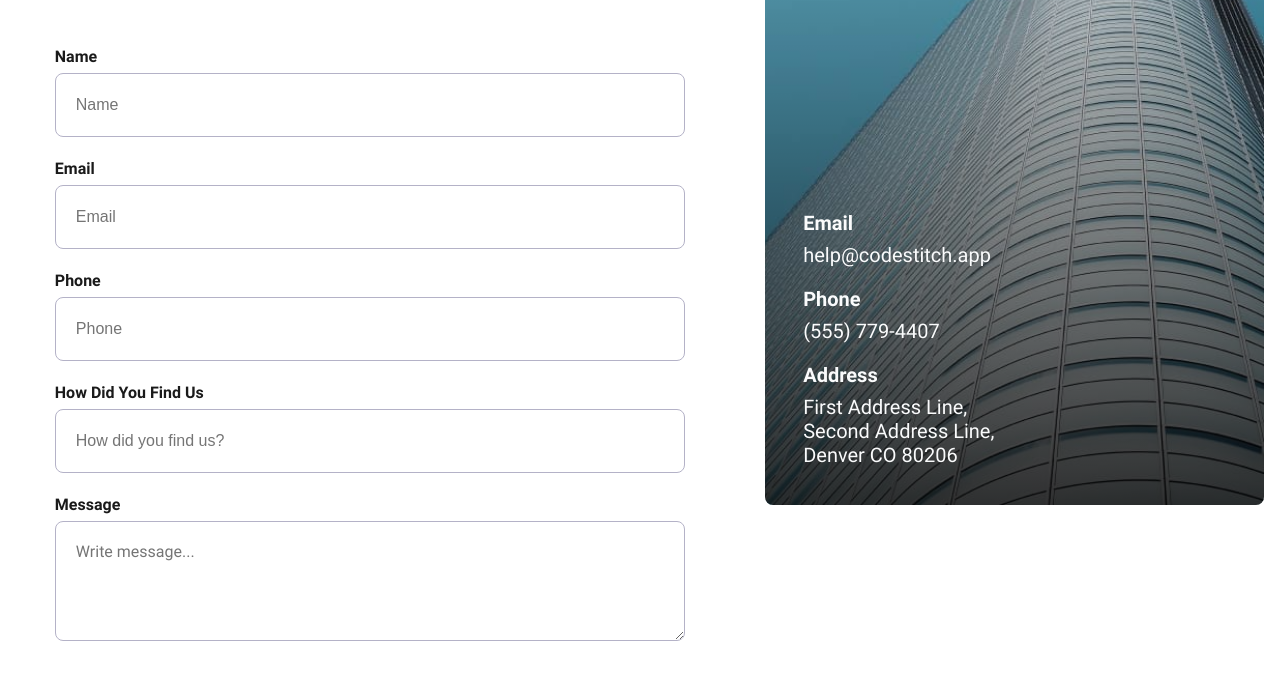
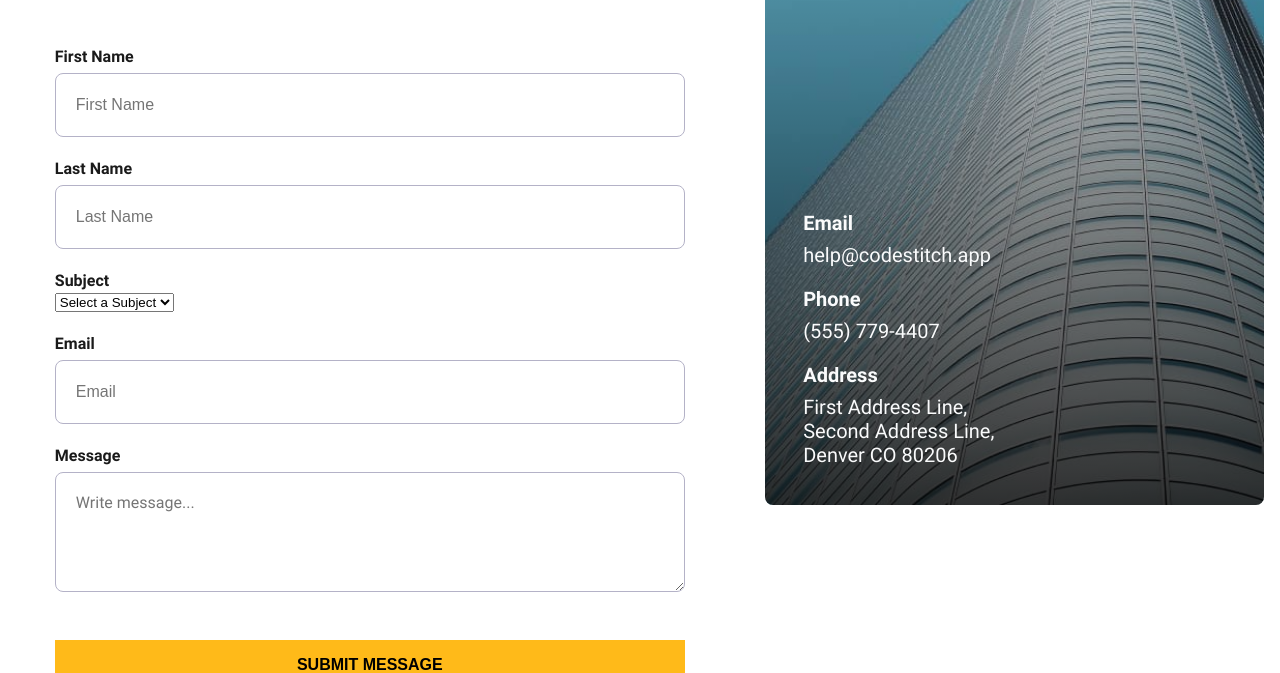
Before and after one commit to mb2335/ApnoshTest, an Eleventy site: page src/content/pages/contact.html in a window 1280 px wide. Shown: the part 736-1409 px from the top of the page. Built offline with nearby package versions, Linux system fonts and the light colour scheme; Eleventy itself is replaced by a stand-in of ours; files that its build step writes are made by us from their sources.

Commit message:
Update Contact Form

```diff
--- a/src/content/pages/contact.html
+++ b/src/content/pages/contact.html
@@ -45,20 +45,26 @@ eleventyNavigation:
                     </p>
                 </div>
                 <label>
-                    Name
-                    <input required type="text" id="name" name="name" placeholder="Name">
+                    First Name
+                    <input required type="text" id="first-name" name="first-name" placeholder="First Name">
+                </label>
+                <label>
+                    Last Name
+                    <input required type="text" id="last-name" name="last-name" placeholder="Last Name">
+                </label>
+                <label>
+                    Subject
+                    <select required autocomplete="off" id="subject" name="subject">
+                        <option value="" disabled selected>Select a Subject</option>
+                        <option value="General Inquiry">General Inquiry</option>
+                        <option value="Feedback">Feedback</option>
+                        <option value="Support">Support</option>
+                        <option value="Other">Other</option>
+                    </select>
                 </label>
                 <label>
                     Email
                     <input required type="text" id="email" name="email" placeholder="Email">
-                </label>
-                <label>
-                    Phone
-                    <input required type="text" id="phone" name="phone" placeholder="Phone">
-                </label>
-                <label>
-                    How Did You Find Us
-                    <input type="text" id="find" name="find-us" placeholder="How did you find us?">
                 </label>
                 <label class="cs-label-message">
                     Message
```
